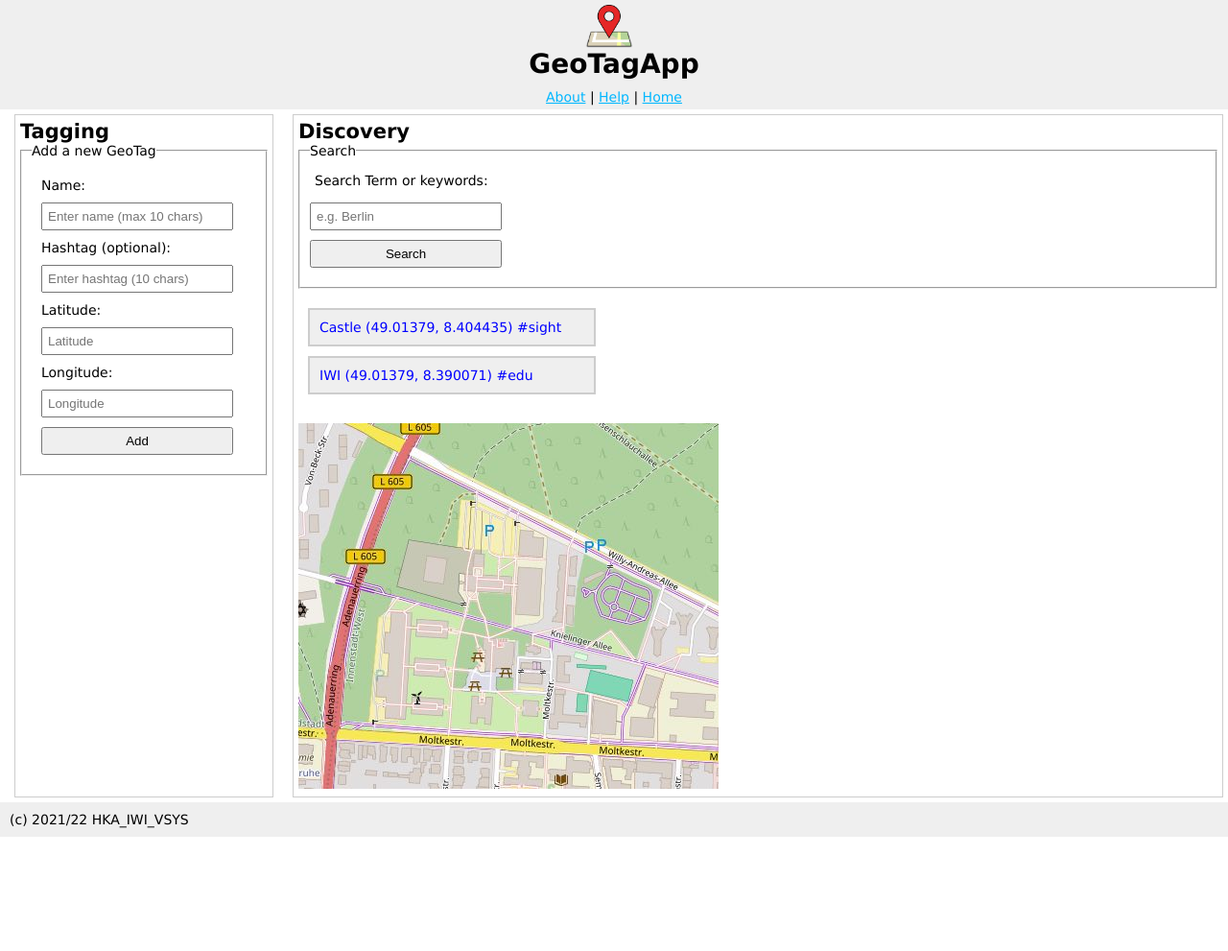
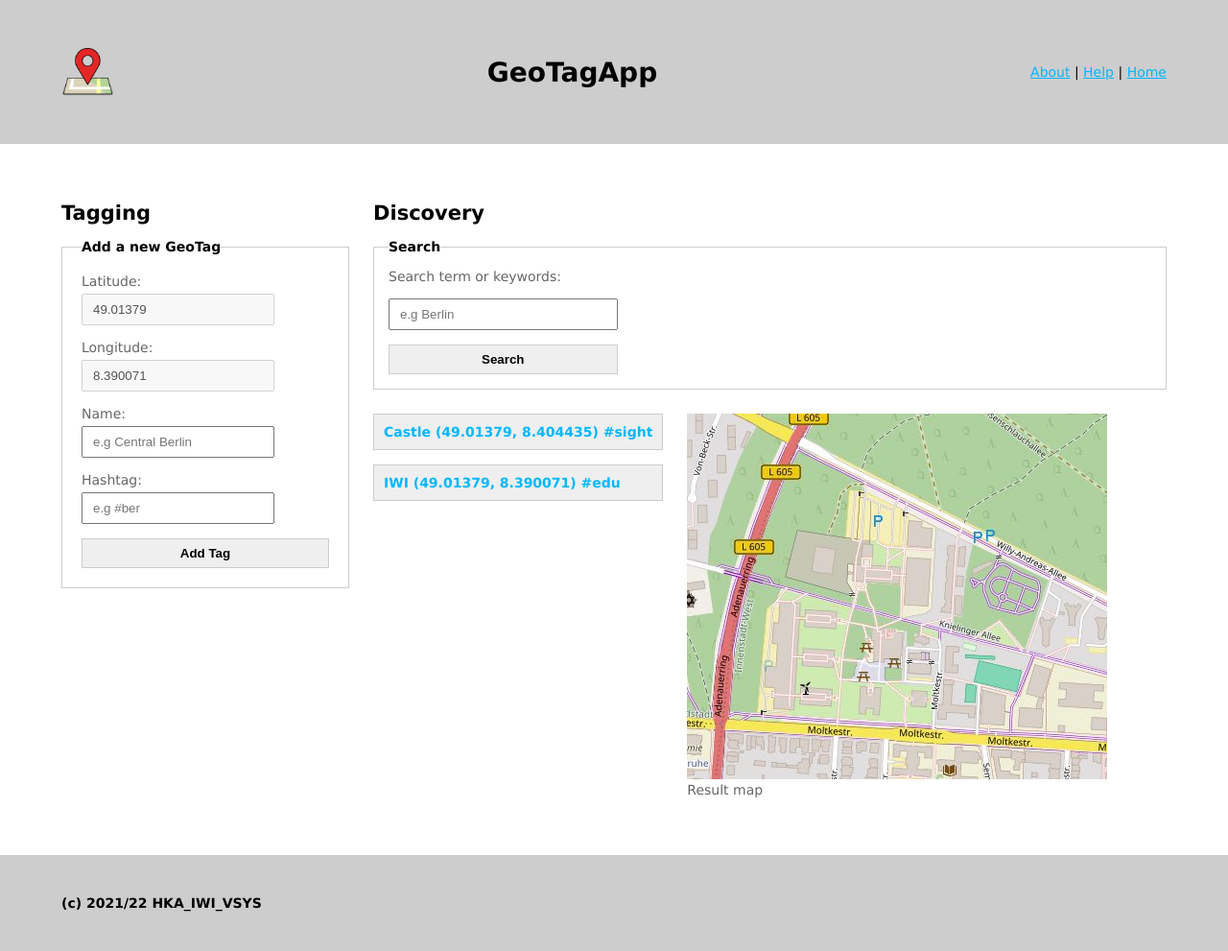
Before and after one commit to 420247/vs1lab, a web app: file Aufgabe1/gta_v1/public/index.html in a window 1280 px wide. Shown: the whole page at 96% size. Before the commit the page ends 872 px from the top, so only its background shows below. Run offline with its HTML, style and script files only (its server is not run), Linux system fonts and the light colour scheme.

Commit message:
Fixed Everything
Fixed Picture, growth, colors, usage of col classes.

```diff
--- a/Aufgabe1/gta_v1/public/index.html
+++ b/Aufgabe1/gta_v1/public/index.html
@@ -13,52 +13,53 @@
 </head>
 
 <body>
-    <row>
     <header class="header">
-        <div class="header__logo">
+        <div class="header-elements">
             <img src="./images/location.png" class="header__image" alt="an image of a map and location">
+            <h1 class="header__title">GeoTagApp</h1>
+            <nav class="header__navigation">
+                <a href="#">About</a> | <a href="#">Help</a> | <a href="/">Home</a>
+            </nav>
         </div>
-        <h1 class="header__title">GeoTagApp</h1>
-        <nav class="header__navigation">
-            <a href="#">About</a> | <a href="#">Help</a> | <a href="/">Home</a>
-        </nav>
     </header>
 
     <main class="main">
-        <section class="tagging">
+        <section class="main__tagging tagging col-2">
+
             <h2>Tagging</h2>
 
             <!-- ############### VS1Lab 1a Form 1 Start -->
             <form id="tag-form" action="/tagging" method="post">
                 <fieldset>
-                    <legend>Add a new GeoTag</legend>
+                    <Legend>Add a new GeoTag</Legend>
+                    <label for="latitude">Latitude:</label>
+                    <input type="text" id="latitude" value="49.01379" disabled>
+                    <label for="longitude">Longitude:</label>
+                    <input type="text" id="longitude" value="8.390071" disabled>
                     <label for="name">Name:</label>
-                    <input type="text" id="name" name="name" placeholder="Enter name (max 10 chars)" maxlength="10" required>
-                    <label for="hashtag">Hashtag (optional):</label>
-                    <input type="text" id="hashtag" name="hashtag" placeholder="Enter hashtag (10 chars)" pattern="#[A-Za-z0-9]{1,10}">
-                    <label for="latitude">Latitude:</label>
-                    <input type="text" id="latitude" placeholder="Latitude" name="latitude" value="" readonly>
-                    <label for="longitude">Longitude:</label>
-                    <input type="text" id="longitude" placeholder="Longitude" name="longitude" value="" readonly>
-                    <input type="submit" value="Add">
+                    <input type="text" id="name" placeholder="e.g Central Berlin" maxlength="10" required>
+                    <label for="hashtag">Hashtag:</label>
+                    <input type="text" id="hashtag" placeholder="e.g #ber" maxlength="11" pattern="#[A-Za-z]{0,10}">
+                    <input type="submit" id="tagbutton" value="Add Tag">
                 </fieldset>
             </form>
             <!-- ############### VS1Lab 1a Form 1 End -->
+
         </section>
 
-        <section class="discovery">
-            <h2>Discovery</h2>
+        <section class="main__discovery discovery col-10">
+            <h2 class="discovery__title">Discovery</h2>
 
             <!-- ############### VS1Lab 1a Form 2 Start -->
             <form class="discovery__search" id="discoveryFilterForm" action="/discovery" method="post">
                 <fieldset>
-                    <legend>Search</legend>
-                    <label for="search">Search Term or keywords:</label>
-                    <input type="text" id="search" name="search" placeholder="e.g. Berlin" maxlength="30">
-                    <input type="submit" value="Search">
+                    <Legend>Search</Legend>
+                    <label for="searchterm">Search term or keywords:</label>
+                    <input type="text" id="searchterm" placeholder="e.g Berlin">
+                    <input type="hidden" id="latitude-discovery" value="49.01379">
+                    <input type="hidden" id="longitude-discovery" value="8.390071">
+                    <input type="submit" id="searchbutton" value="Search">
                 </fieldset>
-                <input type="hidden" id="latitude-discovery" name="Latitude" value="49.01379">
-                <input type="hidden" id="longitude-discovery" name="Longitude" value="8.404435">
             </form>
             <!-- ############### VS1Lab 1a Form 2 End -->
 
@@ -71,17 +72,17 @@
                 </div>
 
                 <div class="discovery__map">
-                    <img src="./images/mapview.jpg" class="discovery__map-image" alt="a map with locations" id="mapView">
-                    <span hidden>Result map</span>
+                    <img src="./images/mapview.jpg" alt="a map with locations" id="mapView" />
+                    <span>Result map</span>
                 </div>
             </div>
         </section>
+
     </main>
 
     <footer class="footer">
         <span>(c) 2021/22 HKA_IWI_VSYS</span>
     </footer>
-    </row>
 </body>
 
 </html>
--- a/Aufgabe1/gta_v1/public/stylesheets/style.css
+++ b/Aufgabe1/gta_v1/public/stylesheets/style.css
@@ -15,8 +15,13 @@ html {
 * {
   margin: 0;
   padding: 0;
+
+  /* This approach prevents issues with 3rd party content-box components */
   box-sizing: inherit;
 }
+
+
+/* Variables (example: see declaration for "a" below) */
 
 :root {
   --link-color: #00B7FF;
@@ -25,7 +30,9 @@ html {
   --gray-color: #666;
 }
 
+
 /* HTML element styles */
+
 body {
   font: 14px "Lucida Grande", Helvetica, Arial, sans-serif;
   display: flex;
@@ -37,153 +44,13 @@ a {
   color: var(--link-color);
 }
 
-/* Header styling */
-.header {
-  background-color: var(--background-color);
-  color: black;
-  padding: 5px;
-  display: flex;
-  flex-direction: column;
-  align-items: center;
-  justify-content: space-between;
-}
+/* ### TODO ### Styles for other HTML elements */
 
-.header__image {
-  max-width: 100%;
-  width: 50px;
-  height: auto;
-  float: left;
-  margin-right: 10px;
-}
-
-.header__navigation {
-  margin-top: 10px;
-}
-
-/* Main container */
-.main {
-  display: flex;
-  flex-direction: row;
-  flex-wrap: wrap;
-  justify-content: space-between;
-  gap: 10px;
-  margin: 5px;
-}
-
-.main__tagging, .main__discovery {
-  flex: 1 1 45%;
-  min-width: 300px;
-}
+/* ... your code here ... */
 
 
-.tagging,
-.discovery {
-  width: 100%;
-  flex: 2;
-  padding: 5px;
-}
+/* Grid styles (no changes required) */
 
-/* Tagging section styling */
-.tagging {
-  max-width: 270px;
-  margin-right: 10px;
-  margin-left: 10px;
-  border: 1px solid var(--border-color);
-  align-items: center;
-}
-
-.tagging label,
-.tagging input[type="text"],
-.tagging input[type="submit"] {
-  display: block;
-  width: 200px;
-  margin-bottom: 10px;
-  margin-left: 10px;
-  margin-right: 10px;
-  margin-top: 10px;
-}
-
-.tagging input[type="submit"] {
-  padding: 5px;
-}
-
-.tagging input[type="text"] {
-  width: 200px;
-  padding: 5px;
-}
-
-.tagging fieldset {
-  padding: 10px;
-}
-
-/* Discovery section styling */
-.discovery {
-  border: 1px solid var(--border-color);
-}
-
-.discovery fieldset {
-  padding: 10px;
-}
-
-.discovery label,
-.discovery input[type="text"],
-.discovery input[type="submit"] {
-  display: block;
-  width: 200px;
-  padding: 5px;
-  margin-bottom: 10px;
-}
-
-.discovery input[type="submit"] {
-  margin-top: 10px;
-}
-
-.discovery__results {
-  list-style: none;
-  padding: 10px;
-}
-
-.discovery__results li {
-  margin-top: 10px;
-  margin-bottom: 10px;
-  border: 2px solid var(--border-color);
-  width: 300px;
-  padding: 10px;
-  background-color: var(--background-color);
-  color: #0000FF;
-}
-
-.discovery__wrapper {
-  display: flex;
-  flex-wrap: wrap;
-  gap: 10px;
-  flex-direction: column;
-}
-
-.discovery__taglist,
-.discovery__map {
-  flex: 1;
-}
-
-.discovery__taglist {
-  width: 100%;
-}
-
-.discovery__map {
-  width: auto;
-  height: auto;
-  object-fit: fill;
-  max-width: 2000px;
-}
-
-/* Footer styling */
-.footer {
-  background-color: var(--background-color);
-  color: black;
-  padding: 10px;
-}
-
-/* Grid styles */
 .row {
   width: 100%;
   display: flex;
@@ -239,11 +106,167 @@ a {
   width: calc(100% - 1rem);
 }
 
-/* Media query for screens 850px or smaller */
-@media (max-width: 850px) {
-  /* Stack main content vertically */
+
+.header {
+  padding: 50px 0;
+  background-color: var(--border-color);
+}
+
+.header img{
+  height: 50px;
+}
+
+.header .header-elements{
+  display: flex;
+  justify-content: space-between;
+  align-items: center;
+  width: 90%;
+  margin: 0 auto;
+  max-width: 2000px;
+  height: 100%;
+}
+
+
+.main{
+  display: flex;
+  flex-wrap: wrap;
+  width: 90%;
+  margin: 0 auto;
+  max-width: 2000px;
+  padding: 60px 0;
+  gap: 25px;
+}
+
+.main .tagging {
+  flex: 0 0 300px;
+  max-width: 300px;
+}
+
+.main .tagging h2{
+  padding-bottom: 15px;
+}
+
+.main .tagging form fieldset{
+  padding: 20px;
+  border: solid 1px var(--border-color);
+}
+
+.main .tagging form fieldset legend{
+  font-weight: bold;
+}
+
+.main .tagging form fieldset input{
+  display: block;
+  padding: 7px 10px;
+  margin-top: 5px;
+  margin-bottom: 15px;
+}
+
+.main .tagging form fieldset label{
+  color: var(--gray-color);
+}
+
+.main .tagging form fieldset #tagbutton{
+  width: 100%;
+  margin: 0;
+  font-weight: bold;
+  border: solid 1px var(--border-color);
+}
+
+.main .discovery {
+  flex: 1 1 45%;
+}
+
+.main .discovery h2{
+  padding-bottom: 15px;
+}
+
+.main .discovery form fieldset {
+  padding: 15px;
+  border: solid 1px var(--border-color);
+}
+
+.main .discovery form fieldset label{
+  color: var(--gray-color);
+}
+
+.main .discovery form fieldset input{
+  display: block;
+  padding: 7px 10px;
+  width: 30%;
+}
+
+.main .discovery form fieldset #searchterm{
+  margin: 15px 0;
+}
+
+.main .discovery form fieldset legend{
+  font-weight: bold;
+}
+
+.main .discovery form fieldset #searchbutton{
+  font-weight: bold;
+  border: solid 1px var(--border-color);
+}
+
+.main .discovery .discovery__wrapper{
+  display: flex;
+  width: 100%;
+  justify-content: start;
+  gap: 25px;
+  padding-top: 25px;
+}
+
+.main .discovery .discovery__wrapper .discovery__taglist .discovery__results{
+  list-style: none;
+}
+
+.main .discovery .discovery__wrapper .discovery__taglist .discovery__results li{
+  padding: 10px;
+  border: solid 1px var(--border-color);
+  color: var(--link-color);
+  font-weight: bold;
+  background: var(--background-color);
+  margin-bottom: 15px;
+}
+
+.main .discovery .discovery__wrapper .discovery__map img{
+  max-width: 100%;
+}
+
+.main .discovery .discovery__wrapper .discovery__map span{
+  display: block;
+  color: var(--gray-color);
+}
+
+
+
+.footer{
+  height: 100px;
+  background-color: var(--border-color);
+  display: flex;
+  align-items: center;
+
+}
+
+.footer span{
+  width: 90%;
+  margin: 0 auto;
+  font-weight: bold;
+}
+
+@media screen and (max-width: 950px) {
   .main {
       flex-direction: column;
   }
 
-  /* Ensure tagging and discovery sections are full width */
+  .header .header-elements{
+    flex-direction: column;
+  }
+}
+
+@media screen and (max-width: 700px) {
+  .main .discovery .discovery__wrapper{
+    display: block;
+  }
+}
```
